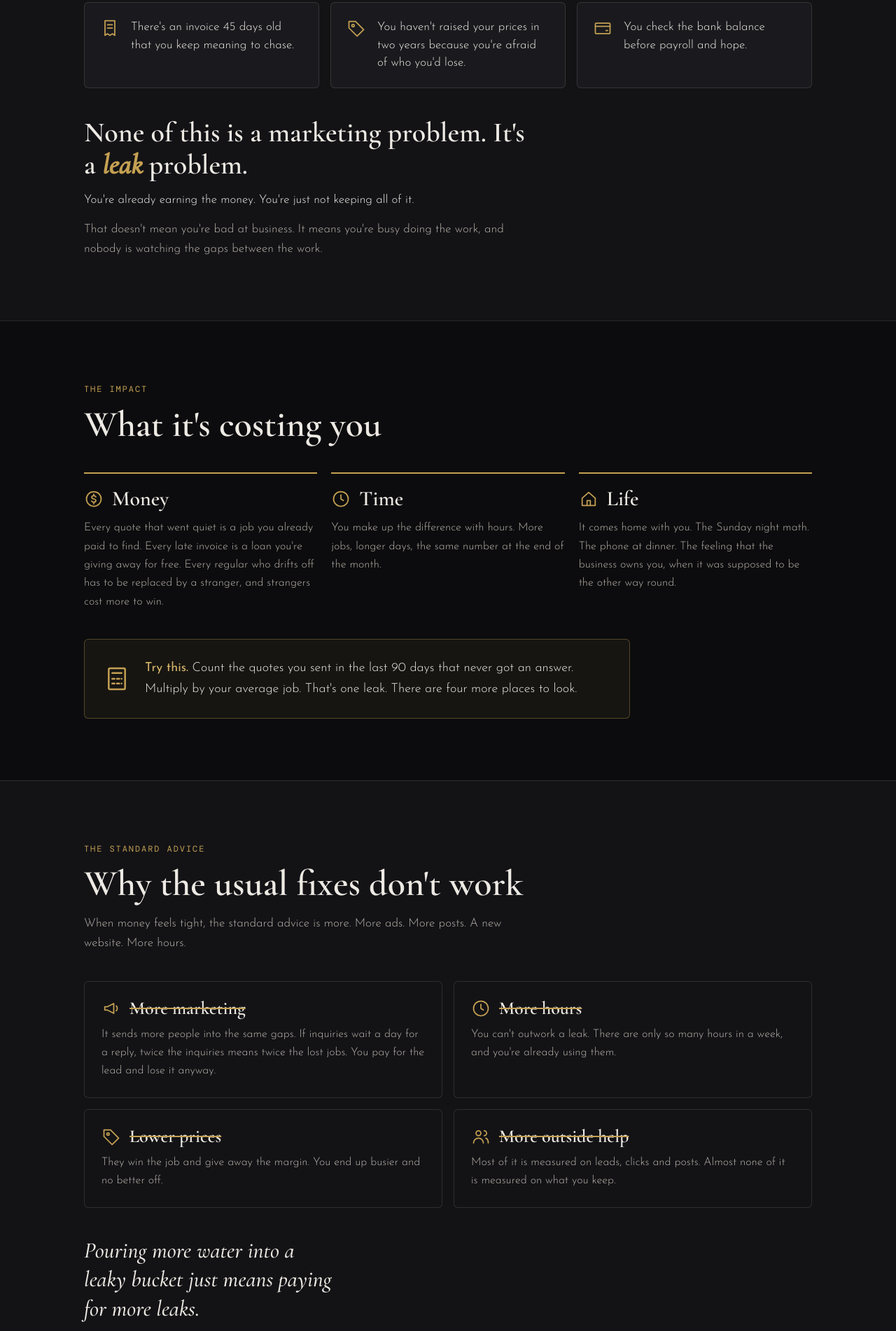
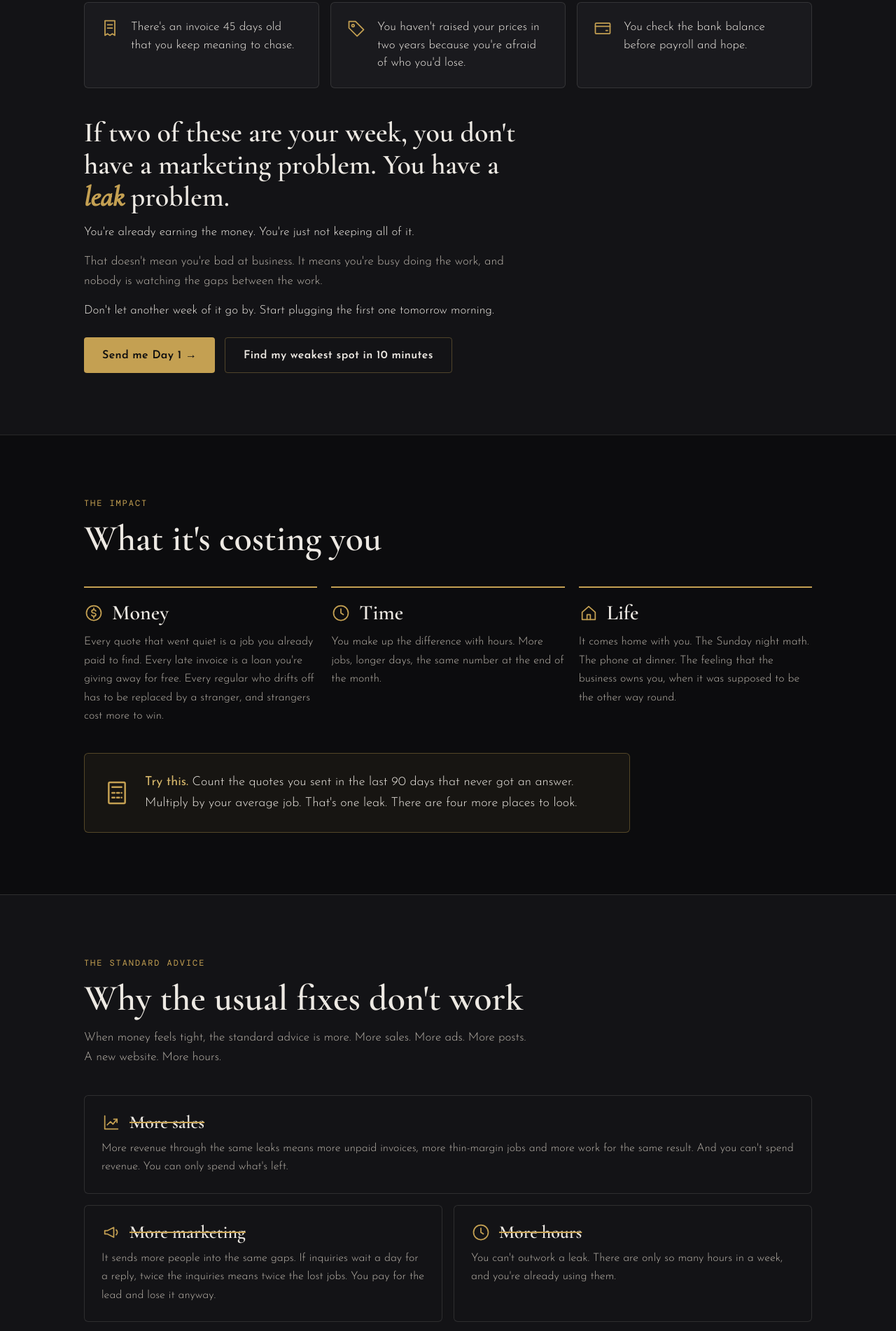
Before and after one commit to lucidlifeco/lucidlifeco.github.io, a plain HTML site: page index.html in a window 1280 px wide. Shown: the part 1247-3149 px from the top of the page at 70% size. Drawn offline with nearby package versions, Linux system fonts and the light colour scheme.

Commit message:
Homepage: move the recognition question after the moments with a call to action; add More sales to the usual fixes (#2)
Claude-Session: https://claude.ai/code/session_0179LSHSTUJcZrqVUsiumaWm

Co-authored-by: Claude <noreply@anthropic.com>

```diff
--- a/index.html
+++ b/index.html
@@ -80,6 +80,7 @@ nav a.navcta{color:var(--obsidian);background:var(--gold);padding:10px 16px 8px;
 .named p{color:var(--parchment-dim)}
 .named p.big{color:var(--parchment)}
 .named p.keep{color:var(--parchment)}
+.named .ctas-row{margin-top:10px}
 
 /* cost */
 .costs{display:grid;grid-template-columns:repeat(3,minmax(0,1fr));gap:20px}
@@ -96,6 +97,7 @@ nav a.navcta{color:var(--obsidian);background:var(--gold);padding:10px 16px 8px;
 /* usual fixes */
 .fixes{list-style:none;margin:0;padding:0;display:grid;grid-template-columns:repeat(2,minmax(0,1fr));gap:16px}
 @media (max-width:760px){.fixes{grid-template-columns:1fr}}
+.fixes li.wide{grid-column:1/-1}
 .fixes li{border:1px solid var(--rule);border-radius:6px;padding:24px;display:flex;flex-direction:column;gap:10px;background:var(--obsidian-2)}
 .fixes h3{font-size:26px;display:flex;align-items:center;gap:12px}
 .fixes h3 s{text-decoration-color:var(--gold);text-decoration-thickness:2px}
@@ -241,7 +243,7 @@ footer a{color:var(--parchment-dim)}
     <div class="wrap stack">
       <div>
         <div class="eyebrow">A normal week</div>
-        <h2 id="sf-h" class="sec-h">Sound familiar?</h2>
+        <h2 id="sf-h" class="sec-h">Where the money goes while you're busy</h2>
       </div>
       <ul class="moments">
         <li><svg class="ic" viewBox="0 0 24 24" aria-hidden="true"><path d="M7 3h7l4 4v14H7z"/><path d="M14 3v4h4M10 12h5M10 16h5"/></svg><span>You sent a quote last week. You haven't heard back. You haven't chased it either.</span></li>
@@ -252,9 +254,11 @@ footer a{color:var(--parchment-dim)}
         <li><svg class="ic" viewBox="0 0 24 24" aria-hidden="true"><rect x="3" y="6" width="18" height="13" rx="1"/><path d="M3 10h18M16 15h2"/></svg><span>You check the bank balance before payroll and hope.</span></li>
       </ul>
       <div class="named">
-        <p class="big">None of this is a marketing problem. It's a <em>leak</em> problem.</p>
+        <p class="big">If two of these are your week, you don't have a marketing problem. You have a <em>leak</em> problem.</p>
         <p class="keep">You're already earning the money. You're just not keeping all of it.</p>
         <p>That doesn't mean you're bad at business. It means you're busy doing the work, and nobody is watching the gaps between the work.</p>
+        <p class="keep">Don't let another week of it go by. Start plugging the first one tomorrow morning.</p>
+        <div class="ctas-row"><a class="btn" href="/briefing.html">Send me Day 1 →</a><a class="btn btn-ghost" href="/scorecard.html">Find my weakest spot in 10 minutes</a></div>
       </div>
     </div>
   </section>
@@ -291,9 +295,13 @@ footer a{color:var(--parchment-dim)}
       <div>
         <div class="eyebrow">The standard advice</div>
         <h2 id="sq-h" class="sec-h">Why the usual fixes don't work</h2>
-        <p class="sec-p">When money feels tight, the standard advice is more. More ads. More posts. A new website. More hours.</p>
+        <p class="sec-p">When money feels tight, the standard advice is more. More sales. More ads. More posts. A new website. More hours.</p>
       </div>
       <ul class="fixes">
+        <li class="wide">
+          <h3><svg class="ic" viewBox="0 0 24 24" aria-hidden="true"><path d="M4 20V4M4 20h16"/><path d="M7 15l4-4 3 3 5-6"/><path d="M15 8h4v4"/></svg><s>More sales</s></h3>
+          <p>More revenue through the same leaks means more unpaid invoices, more thin-margin jobs and more work for the same result. And you can't spend revenue. You can only spend what's left.</p>
+        </li>
         <li>
           <h3><svg class="ic" viewBox="0 0 24 24" aria-hidden="true"><path d="M4 10v4h3l8 4V6l-8 4z"/><path d="M18 9a4 4 0 010 6"/></svg><s>More marketing</s></h3>
           <p>It sends more people into the same gaps. If inquiries wait a day for a reply, twice the inquiries means twice the lost jobs. You pay for the lead and lose it anyway.</p>
```
